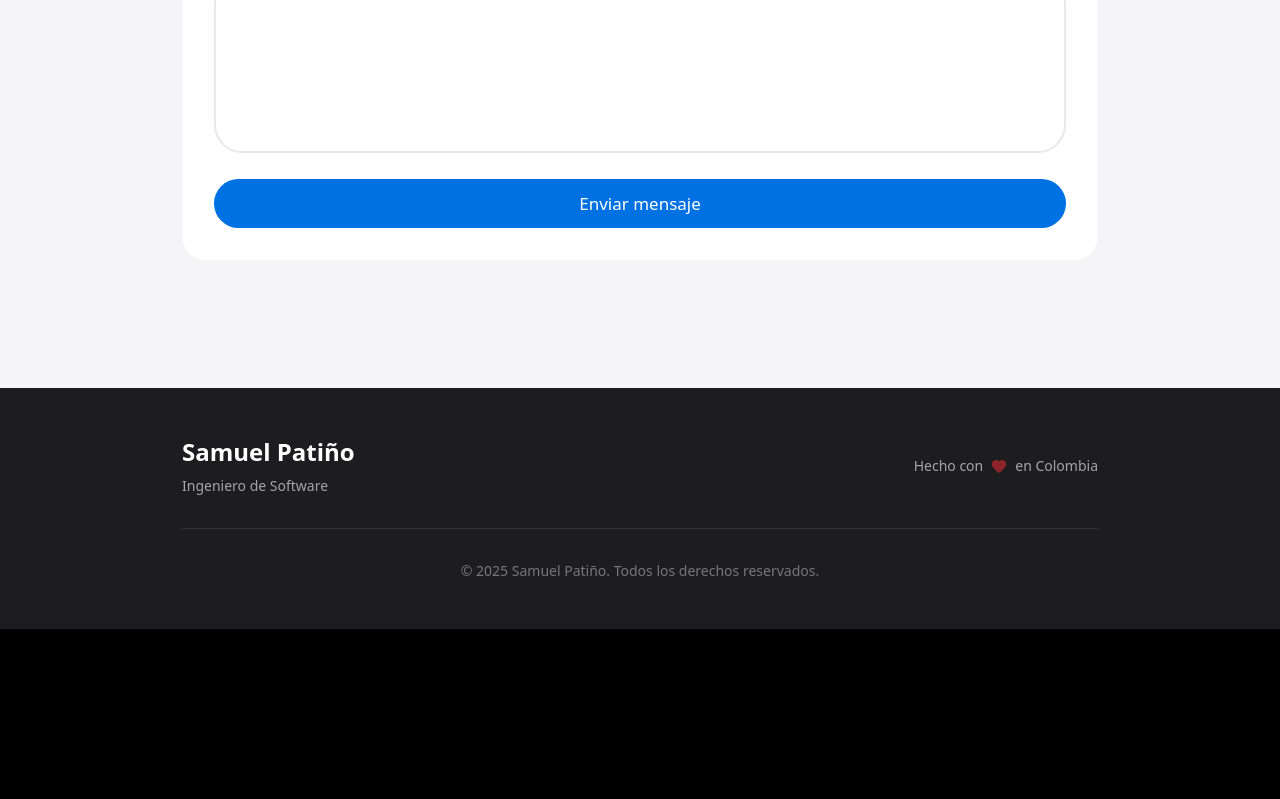
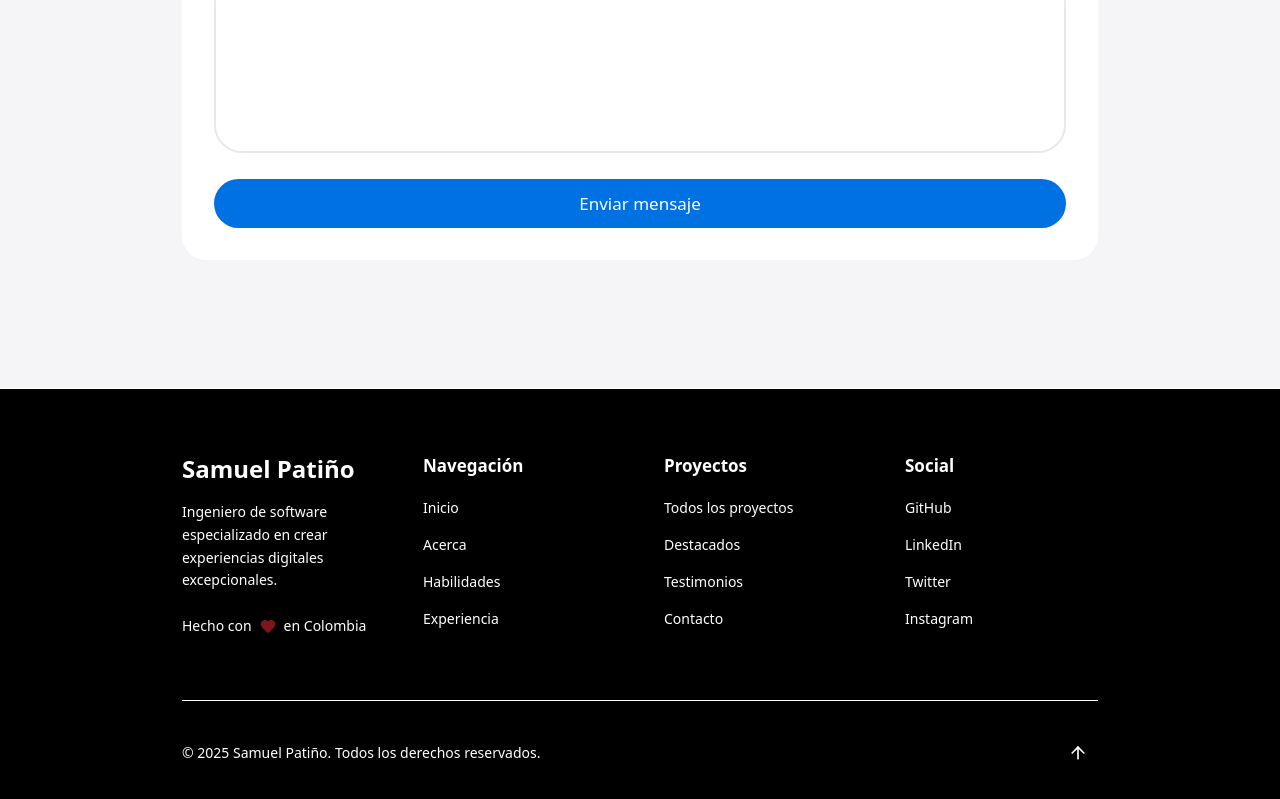
Before and after one commit to PATINO-0/Samuelpatino, a Next.js app: page / in a window 1280 px wide. Shown: the part 7052-7851 px from the top of the page. Before the commit the page ends 7681 px from the top, so only its background shows below. Built offline with nearby package versions, Linux system fonts and the light colour scheme.

Commit message:
cambios en el footer

```diff
--- a/components/Footer.tsx
+++ b/components/Footer.tsx
@@ -1,37 +1,125 @@
 "use client";
 import { motion } from "framer-motion";
-import { Heart } from "lucide-react";
+import { Heart, ArrowUp } from "lucide-react";
+
+const footerLinks = {
+  sections: [
+    {
+      title: "Navegación",
+      links: [
+        { label: "Inicio", href: "#inicio" },
+        { label: "Acerca", href: "#acerca" },
+        { label: "Habilidades", href: "#habilidades" },
+        { label: "Experiencia", href: "#experiencia" },
+      ],
+    },
+    {
+      title: "Proyectos",
+      links: [
+        { label: "Todos los proyectos", href: "#proyectos" },
+        { label: "Destacados", href: "#proyectos" },
+        { label: "Testimonios", href: "#testimonios" },
+        { label: "Contacto", href: "#contacto" },
+      ],
+    },
+    {
+      title: "Social",
+      links: [
+        { label: "GitHub", href: "https://github.com" },
+        { label: "LinkedIn", href: "https://linkedin.com" },
+        { label: "Twitter", href: "https://twitter.com" },
+        { label: "Instagram", href: "https://instagram.com" },
+      ],
+    },
+  ],
+};
 
 export default function Footer() {
   const currentYear = new Date().getFullYear();
 
+  const scrollToTop = () => {
+    window.scrollTo({ top: 0, behavior: "smooth" });
+  };
+
   return (
-    <footer className="bg-ink py-12">
+    <footer className="relative dark:bg-dark-elevated light:bg-light-elevated border-t dark:border-white/5 light:border-black/5">
       <div className="container">
-        <motion.div
+        {/* Main footer content */}
+        <div className="py-16 grid md:grid-cols-2 lg:grid-cols-4 gap-12">
+          {/* Brand */}
+          <div>
+            <motion.h3
               initial={{ opacity: 0, y: 20 }}
               whileInView={{ opacity: 1, y: 0 }}
               viewport={{ once: true }}
-          className="flex flex-col md:flex-row items-center justify-between gap-6"
+              className="dark:text-white light:text-black font-bold text-2xl mb-4"
             >
-          <div>
-            <h3 className="text-white font-bold text-2xl mb-2">Samuel Patiño</h3>
-            <p className="text-white/60 text-sm">Ingeniero de Software</p>
-          </div>
-
-          <div className="flex items-center gap-2 text-white/60 text-sm">
+              Samuel Patiño
+            </motion.h3>
+            <p className="dark:text-white/60 light:text-black/60 text-sm leading-relaxed mb-6">
+              Ingeniero de software especializado en crear experiencias digitales excepcionales.
+            </p>
+            <div className="flex items-center gap-2 dark:text-white/70 light:text-black/70 text-sm">
               <span>Hecho con</span>
               <Heart className="w-4 h-4 fill-red-500 text-red-500 animate-pulse" />
               <span>en Colombia</span>
             </div>
+          </div>
+
+          {/* Links sections */}
+          {footerLinks.sections.map((section, i) => (
+            <motion.div
+              key={i}
+              initial={{ opacity: 0, y: 20 }}
+              whileInView={{ opacity: 1, y: 0 }}
+              viewport={{ once: true }}
+              transition={{ delay: i * 0.1 }}
+            >
+              <h4 className="dark:text-white light:text-black font-semibold mb-4">
+                {section.title}
+              </h4>
+              <ul className="space-y-3">
+                {section.links.map((link, j) => (
+                  <li key={j}>
+                    <a
+                      href={link.href}
+                      className="dark:text-white/60 light:text-black/60 hover:text-accent text-sm transition-colors inline-block hover:translate-x-1 duration-200"
+                    >
+                      {link.label}
+                    </a>
+                  </li>
+                ))}
+              </ul>
             </motion.div>
+          ))}
+        </div>
 
-        <div className="mt-8 pt-8 border-t border-white/10 text-center">
-          <p className="text-white/40 text-sm">
+        {/* Bottom bar */}
+        <div className="py-8 border-t dark:border-white/5 light:border-black/5 flex flex-col md:flex-row items-center justify-between gap-4">
+          <motion.p
+            initial={{ opacity: 0 }}
+            whileInView={{ opacity: 1 }}
+            viewport={{ once: true }}
+            className="dark:text-white/40 light:text-black/40 text-sm"
+          >
             © {currentYear} Samuel Patiño. Todos los derechos reservados.
-          </p>
+          </motion.p>
+
+          {/* Scroll to top button */}
+          <motion.button
+            onClick={scrollToTop}
+            whileHover={{ scale: 1.1, y: -2 }}
+            whileTap={{ scale: 0.95 }}
+            className="w-10 h-10 rounded-full dark:bg-white/10 light:bg-black/10 hover:bg-accent flex items-center justify-center dark:text-white light:text-black hover:text-white transition-all duration-300"
+            aria-label="Volver arriba"
+          >
+            <ArrowUp className="w-5 h-5" />
+          </motion.button>
         </div>
       </div>
+
+      {/* Decorative gradient */}
+      <div className="absolute bottom-0 left-0 right-0 h-px bg-gradient-to-r from-transparent via-accent to-transparent opacity-50" />
     </footer>
   );
 }
```
Lines whose indentation alone changed are shown as unchanged.
